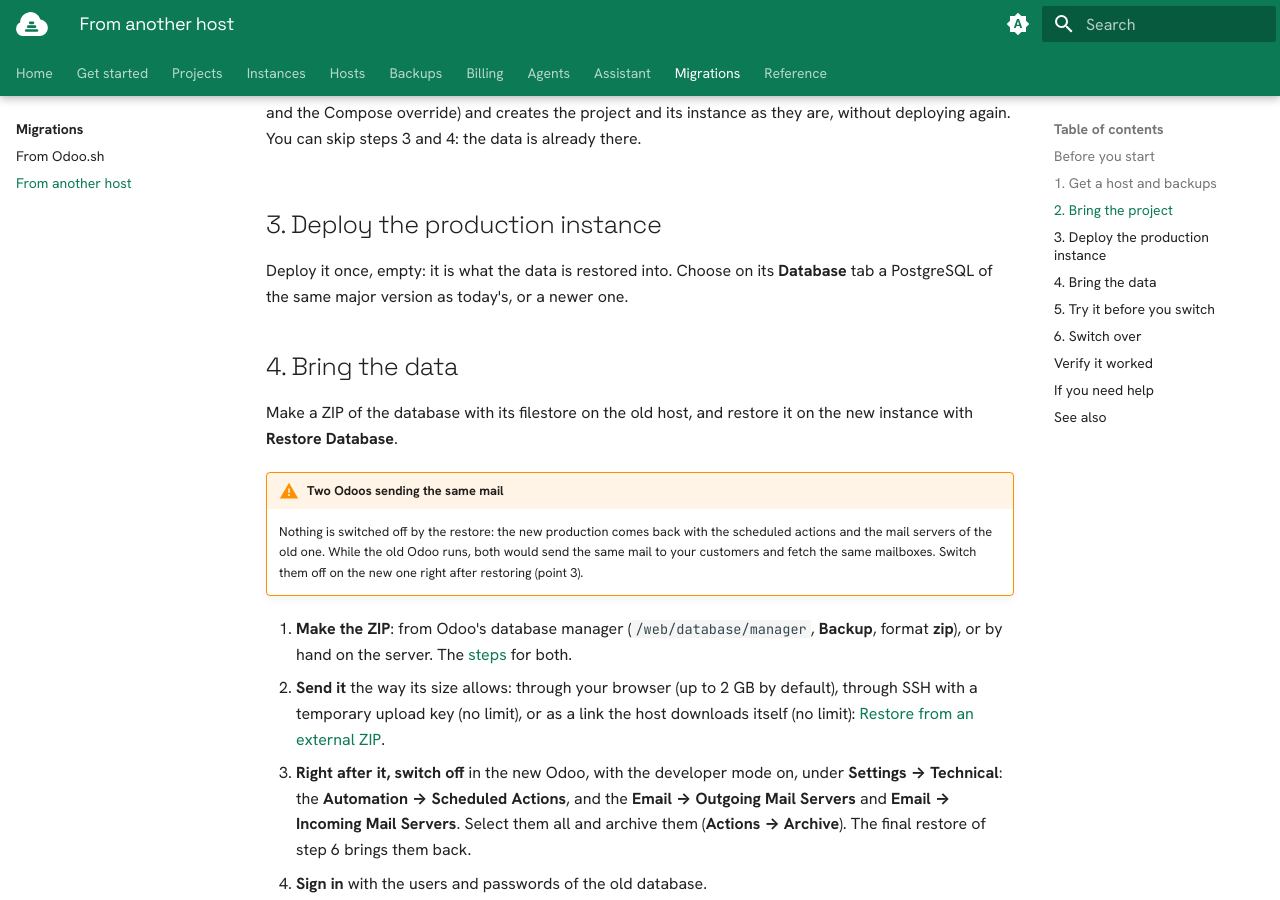
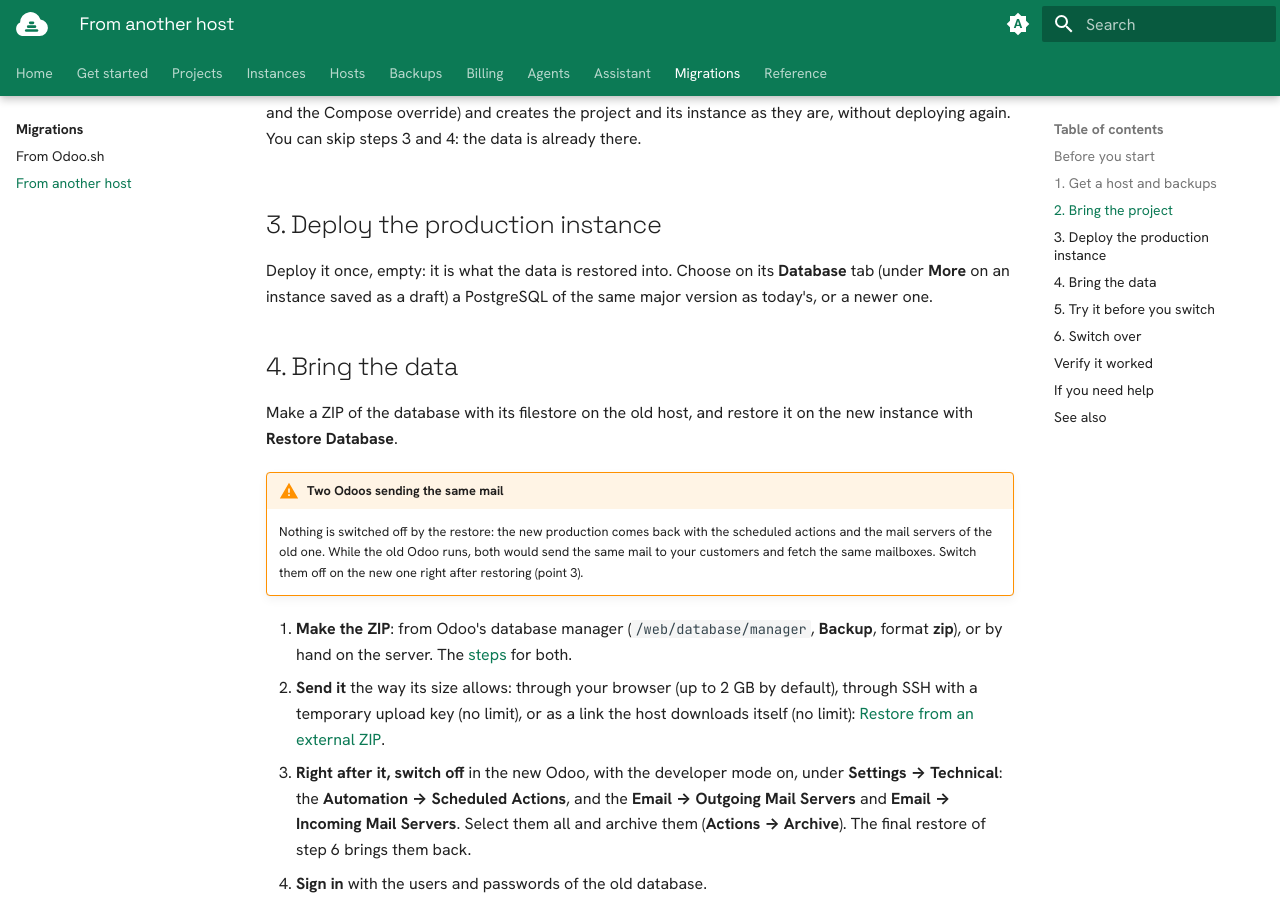
Before and after one commit to incubacloud/incubacloud, an MkDocs documentation site: the page built from docs/user/docs/migrations/from-another-host.md, in a window 1280 px wide and 900 px high, scrolled down 1490 px. Built offline with MkDocs 1.6.1 and Material for MkDocs 9.7.7, drawn with Linux system fonts in a browser that asks for light colours; plug-ins that fetch from the network failed and are left out.

Commit message:
[DOC] user docs: the Database tab of an instance saved as a draft is under More (#13)

```diff
--- a/docs/user/docs/migrations/from-another-host.md
+++ b/docs/user/docs/migrations/from-another-host.md
@@ -82,8 +82,8 @@ Pick the case that matches where your Odoo runs.
 ## 3. Deploy the production instance
 
 Deploy it once, empty: it is what the data is restored into. Choose on its
-**Database** tab a PostgreSQL of the same major version as today's, or a newer
-one.
+**Database** tab (under **More** on an instance saved as a draft) a PostgreSQL
+of the same major version as today's, or a newer one.
 
 ## 4. Bring the data
 
```
Also changed, not shown: docs/user/docs/backups/restore.md (+2 -1 lines), docs/user/docs/getting-started/first-deploy.md (+1 -1 lines).
